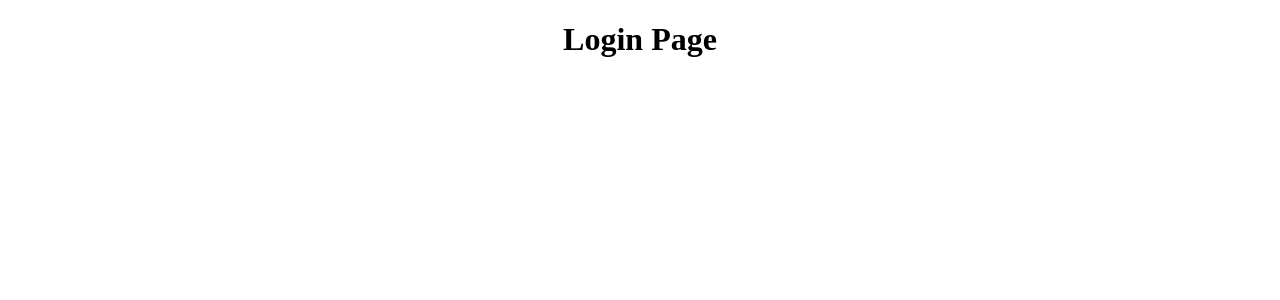
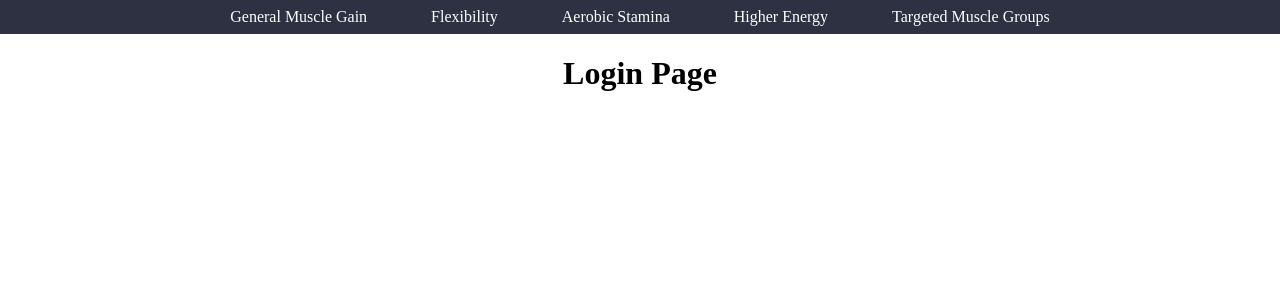
Before and after one commit to 7113dEv/SwolGains, a React (Create React App) app in the folder gains-ui/: page / in a window 1280 px wide. Shown: the top 300 px of the page. Built offline with nearby package versions, Linux system fonts and the light colour scheme.

Commit message:
Modify styling and react-router-dom works now

```diff
--- a/gains-ui/src/components/app/App.js
+++ b/gains-ui/src/components/app/App.js
@@ -6,6 +6,7 @@ import HomePage from '../pages/homepage/HomePage';
 import constants from '../../utilities/constants';
 
 import './App.css';
+import Header from '../header/Header';
 
 function App() {
   const [isLoggedIn, setIsLoggedIn] = useState(localStorage.getItem('auth'));
@@ -13,6 +14,7 @@ function App() {
 
   return (
     <Router>
+      <Header />
       <div className="site-main-block">
         <Switch>
           <Route
--- a/gains-ui/src/components/header/Header.js
+++ b/gains-ui/src/components/header/Header.js
@@ -5,11 +5,11 @@ import styles from './header.module.css'
 const Header = () => {
   return (
     <div className={styles.header}>
-      <NavLink className={styles.navbutton}>General Muscle Gain</NavLink>
-      <NavLink className={styles.navbutton}>Flexibility</NavLink>
-      <NavLink className={styles.navbutton}>Aerobic Stamina</NavLink>
-      <NavLink className={styles.navbutton}>Higher Energy</NavLink>
-      <NavLink className={styles.navbutton}>Targeted Muscle Groups</NavLink>
+      <NavLink to="/" className={styles.navbutton}>General Muscle Gain</NavLink>
+      <NavLink to="/" className={styles.navbutton}>Flexibility</NavLink>
+      <NavLink to="/" className={styles.navbutton}>Aerobic Stamina</NavLink>
+      <NavLink to="/" className={styles.navbutton}>Higher Energy</NavLink>
+      <NavLink to="/" className={styles.navbutton}>Targeted Muscle Groups</NavLink>
     </div>
   )
 }
--- a/gains-ui/src/components/header/header.module.css
+++ b/gains-ui/src/components/header/header.module.css
@@ -8,6 +8,7 @@
 }
 
 .navbutton {
+  text-decoration: none;
   color: white;
   margin: 0 2rem;
   transition: border 0.2s;
```
